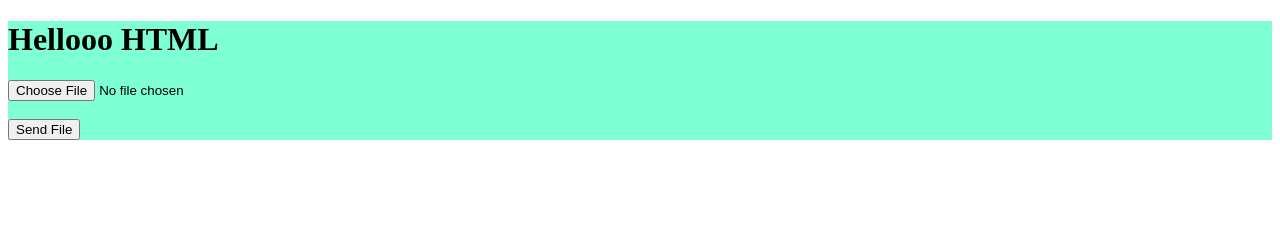
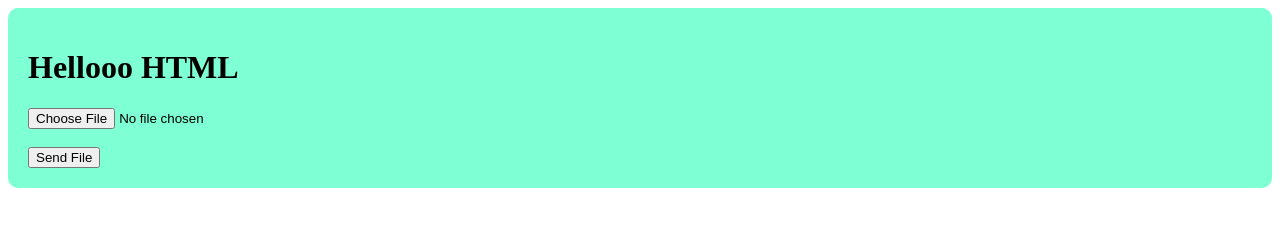
Before and after one commit to FarhadAbbasi/My_Express_Server, a website: page index.html in a window 1280 px wide. Drawn offline with Linux system fonts and the light colour scheme.

Commit message:
Updated  HTML file (added paddings and border radius)  to see if it has also been updated in EC2 serverautomatically

```diff
--- a/index.html
+++ b/index.html
@@ -1,7 +1,7 @@
 <!DOCTYPE html>
 
 <body>
-    <div style="background-color: aquamarine;">
+    <div style="background-color: aquamarine; padding: 20px; border-radius: 10px;">
         <h1> Hellooo HTML</h1>
 
         <form action="http://localhost:3000/upload-csv" method="POST" encType="multipart/form-data">
```
